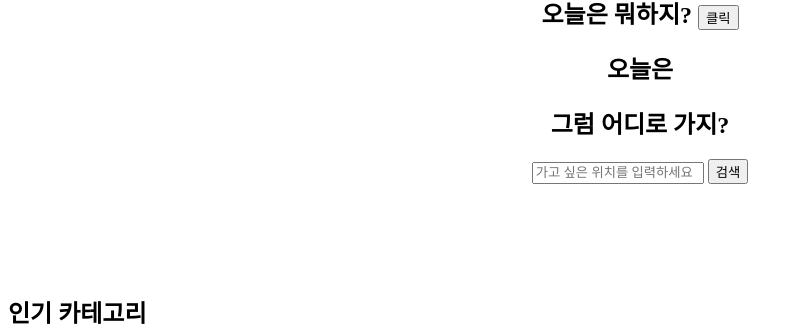
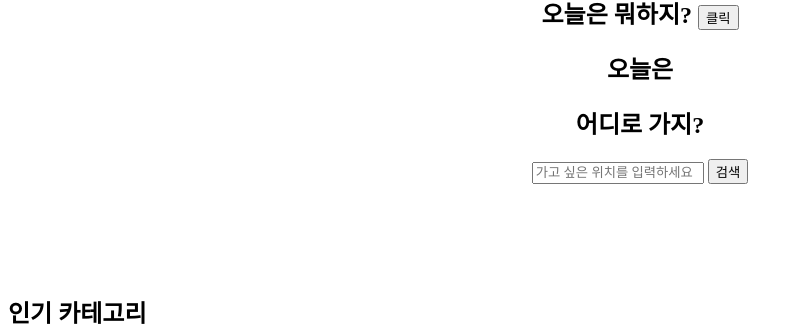
Before and after one commit to power080900/BigData, a Django app: template project/project/todaysPlay/templates/main.html in a window 1280 px wide. Shown: the part 266-594 px from the top of the page, without its empty margins (0-802 px from the left). Run offline with Django 4.2, Linux system fonts and the light colour scheme; the template is opened without the code that fills it, so the values that code supplies are empty; some web fonts are replaced.

Commit message:
Revert "022417L"
This reverts commit 5c3f98cec5033704c1fb3c840986899c101a5d74.

```diff
--- a/project/project/todaysPlay/templates/main.html
+++ b/project/project/todaysPlay/templates/main.html
@@ -140,7 +140,7 @@
 
             </div>
             <div class="mainWhere">
-                <h1 class="whereTitle">그럼 어디로 가지?</h1>
+                <h1 class="whereTitle">어디로 가지?</h1>
                 {% csrf_token %}
                 <div class="whereButton">
                     <input class="btn-input" type="text" placeholder="가고 싶은 위치를 입력하세요" rows="1" cols="30">
```
